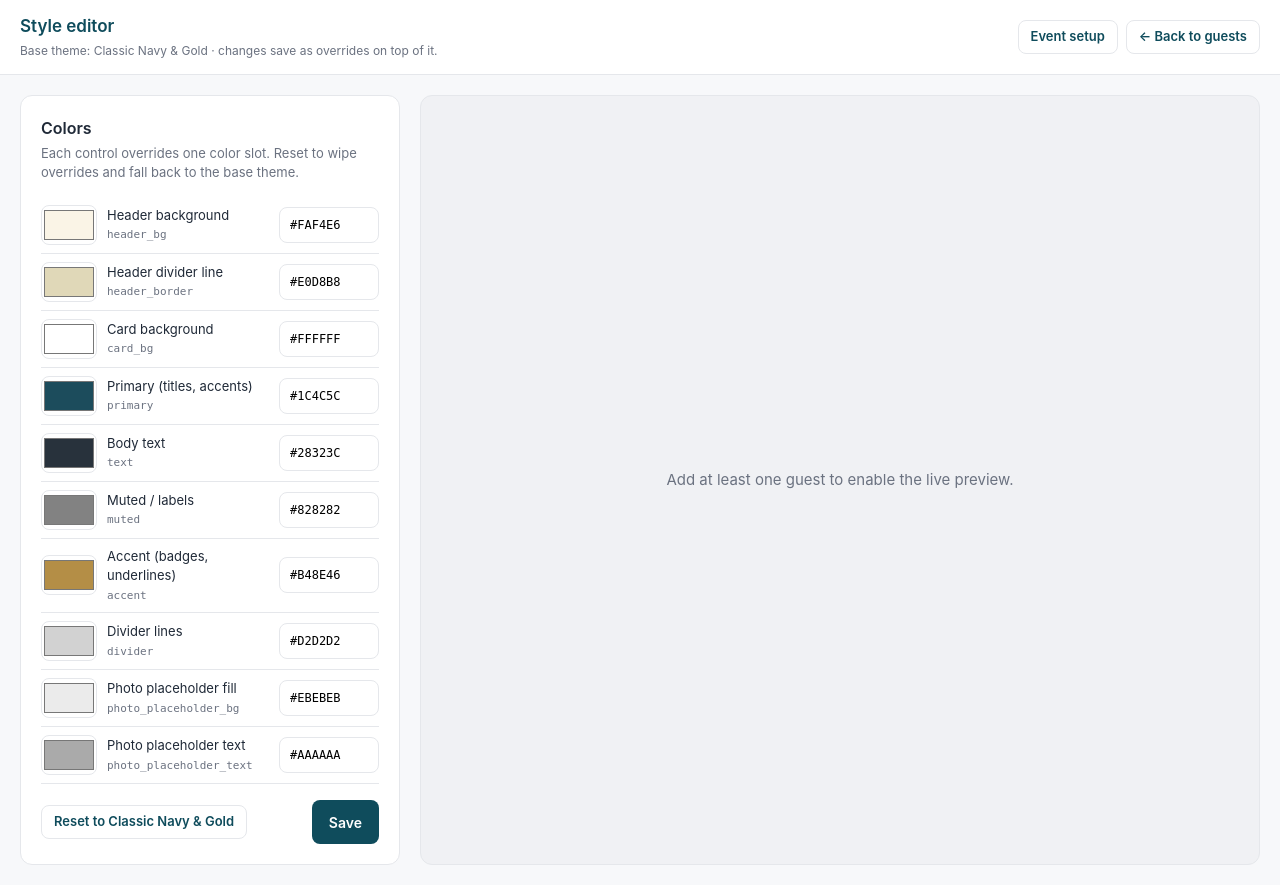
After one commit to Abdelrhman-Rayis/event-cards-system, a Flask app: page /editor in a window 1280 px wide. The commit adds this page. Run offline with Flask 3, Linux system fonts and the light colour scheme.

Commit message:
Phase 6: style editor at /editor
Color-picker UI for every named slot in the active theme (header_bg,
primary, accent, muted, divider, etc.) with a live preview that
re-renders the first guest's card on each change.

The preview endpoint /editor/preview reads color_<name> query params,
swaps them into config.CONFIG.template.overrides for the duration of one
render via a context manager, and streams back a PNG. No event.json
write happens until Save.

Save POSTs the form, diffs the submitted colors against the base theme,
and only writes colors that actually differ — keeping template.overrides
clean instead of mirroring the entire palette. If every color equals the
base, overrides.colors is dropped entirely.

Nav: index.html and setup.html now link to the editor; the editor's
header links back to setup and guests.

Co-Authored-By: Claude Opus 4.7 <noreply@anthropic.com>

```diff
--- a/event_cards/__init__.py
+++ b/event_cards/__init__.py
@@ -4,6 +4,7 @@ from flask import Flask
 
 from . import config
 from .routes.cards import cards_bp
+from .routes.editor import editor_bp
 from .routes.guests import guests_bp
 from .routes.setup import setup_bp
 from .routes.verify import verify_bp
@@ -21,5 +22,6 @@ def create_app():
     app.register_blueprint(cards_bp)
     app.register_blueprint(verify_bp)
     app.register_blueprint(setup_bp)
+    app.register_blueprint(editor_bp)
 
     return app
--- /dev/null
+++ b/event_cards/routes/editor.py
@@ -0,0 +1,171 @@
+"""Style editor — color pickers + live preview that write template.overrides."""
+
+import io
+from contextlib import contextmanager
+
+from flask import (
+    Blueprint,
+    abort,
+    redirect,
+    render_template,
+    request,
+    send_file,
+    url_for,
+)
+
+from .. import config
+from ..models import load_guests
+from ..rendering import card
+from ..rendering.themes import THEMES, get_active_theme
+
+editor_bp = Blueprint("editor", __name__)
+
+
+_COLOR_KEYS = (
+    "header_bg",
+    "header_border",
+    "card_bg",
+    "primary",
+    "text",
+    "muted",
+    "accent",
+    "divider",
+    "photo_placeholder_bg",
+    "photo_placeholder_text",
+)
+
+_COLOR_LABELS = {
+    "header_bg": "Header background",
+    "header_border": "Header divider line",
+    "card_bg": "Card background",
+    "primary": "Primary (titles, accents)",
+    "text": "Body text",
+    "muted": "Muted / labels",
+    "accent": "Accent (badges, underlines)",
+    "divider": "Divider lines",
+    "photo_placeholder_bg": "Photo placeholder fill",
+    "photo_placeholder_text": "Photo placeholder text",
+}
+
+
+def _hex_to_rgb(s):
+    s = (s or "").strip().lstrip("#")
+    if len(s) != 6:
+        return None
+    try:
+        return [int(s[i : i + 2], 16) for i in (0, 2, 4)]
+    except ValueError:
+        return None
+
+
+def _rgb_to_hex(rgb):
+    if not rgb or len(rgb) < 3:
+        return "#000000"
+    return "#{:02X}{:02X}{:02X}".format(*[int(c) & 0xFF for c in rgb[:3]])
+
+
+@contextmanager
+def _temp_overrides(overrides):
+    """Swap template.overrides into CONFIG for the duration of one render."""
+    tpl = config.CONFIG.setdefault("template", {})
+    old = tpl.get("overrides")
+    tpl["overrides"] = overrides
+    try:
+        yield
+    finally:
+        if old is None:
+            tpl.pop("overrides", None)
+        else:
+            tpl["overrides"] = old
+
+
+def _colors_from_form(form):
+    """Read ``color_<name>`` form fields into a {name: [r,g,b]} dict."""
+    out = {}
+    for k in _COLOR_KEYS:
+        rgb = _hex_to_rgb(form.get(f"color_{k}", ""))
+        if rgb is not None:
+            out[k] = rgb
+    return out
+
+
+def _diff_overrides(colors, base_colors):
+    """Keep only colors that actually differ from the base theme."""
+    return {
+        k: v
+        for k, v in colors.items()
+        if list(v) != list(base_colors.get(k, []))
+    }
+
+
+def _first_guest_id():
+    guests = load_guests()
+    return guests[0]["id"] if guests else None
+
+
+@editor_bp.route("/editor", methods=["GET", "POST"])
+def editor():
+    if request.method == "POST":
+        colors = _colors_from_form(request.form)
+        cfg = dict(config.CONFIG)
+        tpl = dict(cfg.get("template") or {})
+        base = THEMES.get(tpl.get("id") or "classic_navy_gold", {}).get("colors", {})
+        diff = _diff_overrides(colors, base)
+        overrides = dict(tpl.get("overrides") or {})
+        if diff:
+            overrides["colors"] = diff
+        else:
+            overrides.pop("colors", None)
+        tpl["overrides"] = overrides
+        cfg["template"] = tpl
+        config.save_config(cfg)
+        config.reload_config()
+        return redirect(url_for("editor.editor", saved=1))
+
+    active = get_active_theme()
+    colors = active.get("colors", {})
+    color_rows = [
+        {
+            "key": k,
+            "label": _COLOR_LABELS.get(k, k),
+            "hex": _rgb_to_hex(colors.get(k)),
+        }
+        for k in _COLOR_KEYS
+    ]
+    theme_id = (config.CONFIG.get("template") or {}).get("id") or "classic_navy_gold"
+    theme_name = THEMES.get(theme_id, {}).get("name", theme_id)
+    return render_template(
+        "editor.html",
+        color_rows=color_rows,
+        theme_id=theme_id,
+        theme_name=theme_name,
+        preview_code=_first_guest_id(),
+        saved=request.args.get("saved") == "1",
+    )
+
+
+@editor_bp.route("/editor/preview")
+def preview():
+    """Render the first guest's card with the requested colors applied
+    transiently (no event.json write). Used for live preview in the editor."""
+    code = _first_guest_id()
+    if not code:
+        abort(404)
+    guests = load_guests()
+    guest = next((g for g in guests if g.get("id") == code), None)
+    if not guest:
+        abort(404)
+
+    colors = {}
+    for k in _COLOR_KEYS:
+        rgb = _hex_to_rgb(request.args.get(f"color_{k}", ""))
+        if rgb is not None:
+            colors[k] = rgb
+
+    overrides = {"colors": colors} if colors else {}
+    with _temp_overrides(overrides):
+        img = card.render_card(guest, "event")
+    buf = io.BytesIO()
+    img.save(buf, format="PNG")
+    buf.seek(0)
+    return send_file(buf, mimetype="image/png")
--- /dev/null
+++ b/event_cards/templates/editor.html
@@ -0,0 +1,234 @@
+<!DOCTYPE html>
+<html lang="en">
+<head>
+  <meta charset="utf-8">
+  <meta name="viewport" content="width=device-width, initial-scale=1, viewport-fit=cover">
+  <title>Style editor — {{ theme_name }}</title>
+  <style>
+    :root {
+      --primary: #0F4C5C; --primary-hover: #155F73;
+      --accent: #C9A14A;
+      --bg: #F7F8FA; --surface: #FFFFFF;
+      --text: #1F2937; --muted: #6B7280; --border: #E5E7EB;
+      --success: #047857; --success-bg: rgba(16,185,129,0.12);
+      --radius: 12px; --radius-sm: 8px; --tap: 44px;
+    }
+    * { box-sizing: border-box; }
+    html, body { margin: 0; padding: 0; }
+    body {
+      font-family: -apple-system, BlinkMacSystemFont, "Inter", "Segoe UI", system-ui, sans-serif;
+      font-size: 15px; line-height: 1.5; color: var(--text);
+      background: var(--bg); -webkit-font-smoothing: antialiased;
+    }
+    h1, h2 { margin: 0; }
+    .hdr { background: var(--surface); border-bottom: 1px solid var(--border); position: sticky; top: 0; z-index: 10; }
+    .hdr__inner {
+      max-width: 1280px; margin: 0 auto; padding: 14px 20px;
+      display: flex; align-items: center; justify-content: space-between; gap: 12px;
+    }
+    .hdr__brand h1 { font-size: 17px; font-weight: 600; color: var(--primary); }
+    .hdr__brand p { margin: 2px 0 0; font-size: 12px; color: var(--muted); }
+    .container { max-width: 1280px; margin: 0 auto; padding: 20px; }
+    @media (max-width: 480px) { .container { padding: 14px; } }
+
+    .saved-banner {
+      background: var(--success-bg); color: var(--success);
+      padding: 12px 16px; border-radius: var(--radius-sm);
+      margin-bottom: 16px; font-weight: 600; font-size: 14px;
+    }
+
+    .layout {
+      display: grid; gap: 20px;
+      grid-template-columns: minmax(0, 380px) minmax(0, 1fr);
+    }
+    @media (max-width: 1000px) { .layout { grid-template-columns: 1fr; } }
+
+    .card {
+      background: var(--surface); border: 1px solid var(--border);
+      border-radius: var(--radius); padding: 20px;
+    }
+    .card__hdr { margin-bottom: 14px; }
+    .card__hdr h2 { font-size: 16px; font-weight: 600; }
+    .card__hdr p { margin: 4px 0 0; font-size: 13px; color: var(--muted); }
+
+    .color-row {
+      display: grid; grid-template-columns: 56px 1fr 100px;
+      gap: 10px; align-items: center; padding: 8px 0;
+      border-bottom: 1px solid var(--border);
+    }
+    .color-row:last-child { border-bottom: 0; }
+    .color-row input[type="color"] {
+      width: 56px; height: 40px; padding: 0; border: 1px solid var(--border);
+      border-radius: var(--radius-sm); background: transparent; cursor: pointer;
+    }
+    .color-row__label { font-size: 13px; }
+    .color-row__label small {
+      display: block; font-family: ui-monospace, monospace;
+      font-size: 11px; color: var(--muted); margin-top: 2px;
+    }
+    .color-row input[type="text"] {
+      width: 100%; padding: 8px 10px; font: inherit;
+      font-family: ui-monospace, monospace; font-size: 12px;
+      border: 1px solid var(--border); border-radius: var(--radius-sm);
+      text-transform: uppercase;
+    }
+    .color-row input[type="text"]:focus {
+      outline: none; border-color: var(--primary);
+      box-shadow: 0 0 0 3px rgba(15,76,92,0.12);
+    }
+
+    .preview {
+      background: #F0F1F4; border: 1px solid var(--border);
+      border-radius: var(--radius); padding: 20px; text-align: center;
+      min-height: 400px;
+      display: flex; flex-direction: column; align-items: center; justify-content: center;
+    }
+    .preview img {
+      max-width: 100%; height: auto; border-radius: 6px;
+      box-shadow: 0 4px 14px rgba(0,0,0,0.12);
+      transition: opacity 0.15s;
+    }
+    .preview .loading { opacity: 0.5; }
+    .preview__empty { color: var(--muted); padding: 60px 20px; }
+
+    .actions {
+      display: flex; gap: 10px; align-items: center; justify-content: space-between;
+      margin-top: 16px;
+    }
+    .btn {
+      display: inline-flex; align-items: center; justify-content: center; gap: 6px;
+      padding: 0 16px; min-height: var(--tap); font: inherit;
+      font-weight: 600; font-size: 14px; border: 1px solid transparent;
+      border-radius: var(--radius-sm); cursor: pointer; text-decoration: none;
+    }
+    .btn--primary { background: var(--primary); color: white; }
+    .btn--primary:hover { background: var(--primary-hover); }
+    .btn--ghost { background: var(--surface); color: var(--primary); border-color: var(--border); }
+    .btn--ghost:hover { background: var(--bg); border-color: var(--primary); }
+    .btn--sm { min-height: 34px; padding: 0 12px; font-size: 13px; }
+  </style>
+</head>
+<body>
+  <header class="hdr">
+    <div class="hdr__inner">
+      <div class="hdr__brand">
+        <h1>Style editor</h1>
+        <p>Base theme: {{ theme_name }} · changes save as overrides on top of it.</p>
+      </div>
+      <div style="display: flex; gap: 8px;">
+        <a href="{{ url_for('setup.setup') }}" class="btn btn--ghost btn--sm">Event setup</a>
+        <a href="{{ url_for('guests.index') }}" class="btn btn--ghost btn--sm">← Back to guests</a>
+      </div>
+    </div>
+  </header>
+
+  <main class="container">
+    {% if saved %}<div class="saved-banner">Style saved to template.overrides.</div>{% endif %}
+
+    <div class="layout">
+      <form method="post" id="editor-form">
+        <section class="card">
+          <div class="card__hdr">
+            <h2>Colors</h2>
+            <p>Each control overrides one color slot. Reset to wipe overrides and fall back to the base theme.</p>
+          </div>
+          {% for row in color_rows %}
+          <div class="color-row">
+            <input type="color" value="{{ row.hex }}" data-key="{{ row.key }}">
+            <div class="color-row__label">
+              {{ row.label }}<small>{{ row.key }}</small>
+            </div>
+            <input type="text" name="color_{{ row.key }}" value="{{ row.hex }}" pattern="#[0-9A-Fa-f]{6}" maxlength="7" data-key="{{ row.key }}">
+          </div>
+          {% endfor %}
+          <div class="actions">
+            <button type="button" id="reset-btn" class="btn btn--ghost btn--sm">Reset to {{ theme_name }}</button>
+            <button type="submit" class="btn btn--primary">Save</button>
+          </div>
+        </section>
+      </form>
+
+      <section class="preview">
+        {% if preview_code %}
+          <img id="preview-img" alt="Live preview" src="{{ url_for('editor.preview') }}">
+        {% else %}
+          <div class="preview__empty">Add at least one guest to enable the live preview.</div>
+        {% endif %}
+      </section>
+    </div>
+  </main>
+
+  <script>
+    (function(){
+      var form = document.getElementById('editor-form');
+      var img = document.getElementById('preview-img');
+      var resetBtn = document.getElementById('reset-btn');
+      if (!form) return;
+
+      // Initial defaults from current rendered theme (so Reset works after edits).
+      var defaults = {};
+      form.querySelectorAll('input[type="color"]').forEach(function(c){
+        defaults[c.dataset.key] = c.value.toUpperCase();
+      });
+
+      // Color picker ↔ hex text input sync.
+      form.querySelectorAll('input[type="color"]').forEach(function(c){
+        c.addEventListener('input', function(){
+          var hex = c.value.toUpperCase();
+          var t = form.querySelector('input[type="text"][data-key="' + c.dataset.key + '"]');
+          if (t) t.value = hex;
+          schedulePreview();
+        });
+      });
+      form.querySelectorAll('input[type="text"][data-key]').forEach(function(t){
+        t.addEventListener('input', function(){
+          var v = t.value.trim();
+          if (/^#[0-9A-Fa-f]{6}$/.test(v)) {
+            var c = form.querySelector('input[type="color"][data-key="' + t.dataset.key + '"]');
+            if (c) c.value = v;
+            schedulePreview();
+          }
+        });
+      });
+
+      var debounceTimer = null;
+      function schedulePreview() {
+        if (!img) return;
+        clearTimeout(debounceTimer);
+        img.classList.add('loading');
+        debounceTimer = setTimeout(updatePreview, 250);
+      }
+
+      function updatePreview() {
+        if (!img) return;
+        var qs = [];
+        form.querySelectorAll('input[type="text"][data-key]').forEach(function(t){
+          if (/^#[0-9A-Fa-f]{6}$/.test(t.value)) {
+            qs.push('color_' + t.dataset.key + '=' + encodeURIComponent(t.value));
+          }
+        });
+        var url = '{{ url_for("editor.preview") }}?' + qs.join('&') + '&_t=' + Date.now();
+        var probe = new Image();
+        probe.onload = function(){
+          img.src = url;
+          img.classList.remove('loading');
+        };
+        probe.onerror = function(){ img.classList.remove('loading'); };
+        probe.src = url;
+      }
+
+      if (resetBtn) resetBtn.addEventListener('click', function(){
+        Object.keys(defaults).forEach(function(k){
+          var c = form.querySelector('input[type="color"][data-key="' + k + '"]');
+          var t = form.querySelector('input[type="text"][data-key="' + k + '"]');
+          if (c) c.value = defaults[k];
+          if (t) t.value = defaults[k];
+        });
+        // Note: this only resets the form inputs. Click Save to drop overrides
+        // entirely (server detects when colors == base theme).
+        schedulePreview();
+      });
+    })();
+  </script>
+</body>
+</html>
--- a/event_cards/templates/index.html
+++ b/event_cards/templates/index.html
@@ -196,6 +196,7 @@
       </div>
       <div style="display: flex; gap: 8px;">
         <a href="{{ url_for('setup.setup') }}" class="btn btn--ghost btn--sm">Event setup</a>
+        <a href="{{ url_for('editor.editor') }}" class="btn btn--ghost btn--sm">Style editor</a>
         <a href="{{ url_for('verify.verify') }}" class="btn btn--ghost btn--sm">Door verification →</a>
       </div>
     </div>
--- a/event_cards/templates/setup.html
+++ b/event_cards/templates/setup.html
@@ -380,7 +380,7 @@
       <section class="card">
         <div class="card__hdr">
           <h2>3 · Card template</h2>
-          <p>Pick a starting palette. You can fine-tune colors later in the style editor.</p>
+          <p>Pick a starting palette. <a href="{{ url_for('editor.editor') }}" style="color: var(--primary); font-weight: 600;">Open the style editor →</a> to fine-tune individual colors.</p>
         </div>
 
         <div class="themes">
```
